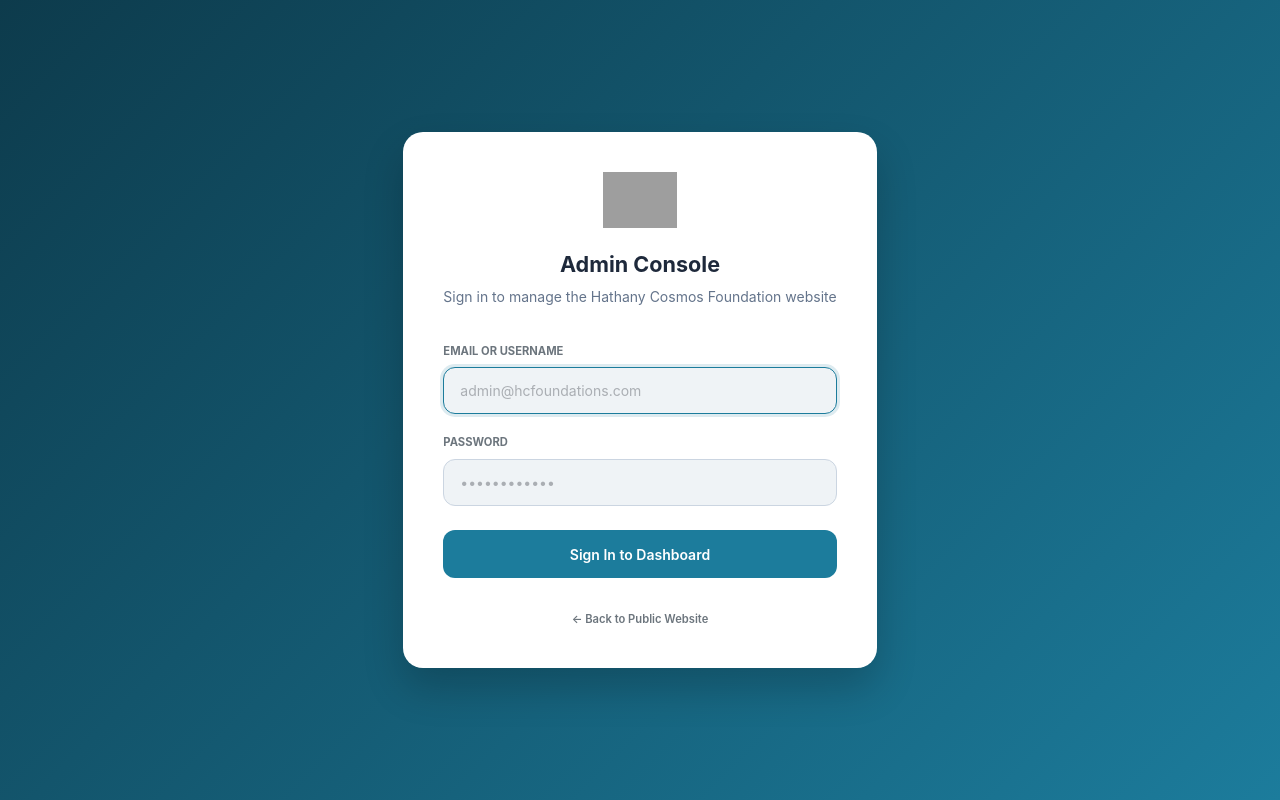
After one commit to Akadiri1/hcfoundation, a PHP site: page /rest-api-authentication-example/v1/admin/admin_login.php in a window 1280 px wide. The commit adds this page. Run offline with PHP 8.4, Linux system fonts and the light colour scheme; some libraries are stand-ins or nearby versions; grey boxes are pictures that could not be loaded.

Commit message:
fix(admc): ensure full ADMC admin panel routing, dashboard, auth, and action handlers are active

```diff
--- /dev/null
+++ b/v1/admin/admin_login.php
@@ -0,0 +1,146 @@
+<?php
+ob_start();
+
+$error = '';
+$rd = $_GET['rd'] ?? '/admin';
+
+if (array_key_exists('submit', $_POST)) {
+    $email = trim($_POST['email'] ?? '');
+    $pword = trim($_POST['pword'] ?? '');
+
+    if (empty($email) || empty($pword)) {
+        $error = 'Please enter both email/username and password.';
+    } else {
+        // Check admin table by email or username
+        $stmt = $conn->prepare("SELECT * FROM admin WHERE input_email = :e OR input_username = :u LIMIT 1");
+        $stmt->execute([':e' => $email, ':u' => $email]);
+        $admin = $stmt->fetch(PDO::FETCH_ASSOC);
+
+        if ($admin && password_verify($pword, $admin['input_password'])) {
+            if ((int)$admin['user_status'] === 2) {
+                $error = 'Your admin account has been suspended.';
+            } else {
+                $_SESSION['admin_id'] = $admin['hash_id'];
+                $_SESSION['admin_username'] = $admin['input_username'];
+                $_SESSION['admin_level'] = $admin['level'];
+                header("Location: " . $rd);
+                exit();
+            }
+        } else {
+            $error = 'Invalid admin credentials.';
+        }
+    }
+}
+?>
+<!DOCTYPE html>
+<html lang="en">
+<head>
+    <title>Admin Login — Hathany Cosmos Foundation</title>
+    <meta charset="utf-8">
+    <meta name="viewport" content="width=device-width, initial-scale=1.0, user-scalable=0">
+    <meta http-equiv="X-UA-Compatible" content="IE=edge" />
+    <link rel="icon" href="/assets/images/favicon.png" type="image/png">
+    <link rel="stylesheet" href="/da/assets/fonts/fontawesome/css/fontawesome-all.min.css">
+    <link rel="stylesheet" href="/da/assets/plugins/animation/css/animate.min.css">
+    <link rel="stylesheet" href="/da/assets/css/style.css">
+    <style>
+        body {
+            background: linear-gradient(135deg, #0d3b4c 0%, #1c7c9c 100%);
+            min-height: 100vh;
+            display: flex;
+            align-items: center;
+            justify-content: center;
+            margin: 0;
+            font-family: -apple-system, BlinkMacSystemFont, "Segoe UI", Roboto, sans-serif;
+        }
+        .auth-wrapper {
+            width: 100%;
+            max-width: 440px;
+            padding: 20px;
+        }
+        .auth-card {
+            background: #ffffff;
+            border-radius: 1.25rem;
+            padding: 2.5rem;
+            box-shadow: 0 20px 40px rgba(0, 0, 0, 0.2);
+        }
+        .brand-logo {
+            text-align: center;
+            margin-bottom: 1.5rem;
+        }
+        .brand-logo img {
+            max-height: 56px;
+            width: auto;
+        }
+        .auth-title {
+            font-size: 1.35rem;
+            font-weight: 700;
+            color: #1e293b;
+            text-align: center;
+            margin-bottom: 0.5rem;
+        }
+        .auth-subtitle {
+            font-size: 0.875rem;
+            color: #64748b;
+            text-align: center;
+            margin-bottom: 2rem;
+        }
+        .btn-admc {
+            background: #1c7c9c;
+            color: #ffffff;
+            border: none;
+            padding: 0.85rem 1.5rem;
+            border-radius: 0.75rem;
+            font-weight: 600;
+            width: 100%;
+            transition: background 0.2s ease;
+        }
+        .btn-admc:hover {
+            background: #155e77;
+            color: #ffffff;
+        }
+        .form-control {
+            border-radius: 0.75rem;
+            padding: 0.75rem 1rem;
+            border: 1px solid #cbd5e1;
+        }
+        .form-control:focus {
+            border-color: #1c7c9c;
+            box-shadow: 0 0 0 3px rgba(28, 124, 156, 0.15);
+        }
+    </style>
+</head>
+<body>
+    <div class="auth-wrapper">
+        <div class="auth-card">
+            <div class="brand-logo">
+                <img src="/assets/images/logo.png" alt="HC Foundation" onerror="this.src='/logo.png'">
+            </div>
+            <h1 class="auth-title">Admin Console</h1>
+            <p class="auth-subtitle">Sign in to manage the Hathany Cosmos Foundation website</p>
+
+            <?php if (!empty($error)): ?>
+                <div class="alert alert-danger" role="alert" style="border-radius: 0.75rem; font-size: 0.875rem;">
+                    <?= htmlspecialchars($error) ?>
+                </div>
+            <?php endif; ?>
+
+            <form action="" method="post">
+                <div class="form-group mb-3">
+                    <label class="form-label text-muted small font-weight-bold">EMAIL OR USERNAME</label>
+                    <input type="text" name="email" class="form-control" placeholder="admin@hcfoundations.com" required autofocus>
+                </div>
+                <div class="form-group mb-4">
+                    <label class="form-label text-muted small font-weight-bold">PASSWORD</label>
+                    <input type="password" name="pword" class="form-control" placeholder="••••••••••••" required>
+                </div>
+                <button type="submit" name="submit" class="btn btn-admc">Sign In to Dashboard</button>
+            </form>
+
+            <div class="text-center mt-4">
+                <a href="/home" class="text-muted small">&larr; Back to Public Website</a>
+            </div>
+        </div>
+    </div>
+</body>
+</html>
--- a/www/index.php
+++ b/www/index.php
@@ -81,6 +81,7 @@ if (!empty($maintenance_status) && !isset($_SESSION['admin_id'])) {
 if (!$designMode) {
     include APP_PATH . "/ajax/ajax_router/router.php";
     include APP_PATH . "/admc_ext/ext_route/router.php";
+    include APP_PATH . "/auth/auth_router/router.php";
     include APP_PATH . "/routes/admin_router.php";
 }
 
```
Also changed, not shown: v1/admin/dashboard.php (added, +238 -0 lines), v1/admin/deleteContent.php (added, +18 -0 lines), v1/admin/includes/header.php (+6 -2 lines), v1/admin/updateContent.php (added, +23 -0 lines), v1/ajax/ajax_router/router.php (+25 -24 lines), v1/controllers/controller.php (+4 -4 lines), v1/routes/admin_router.php (+41 -14 lines).
